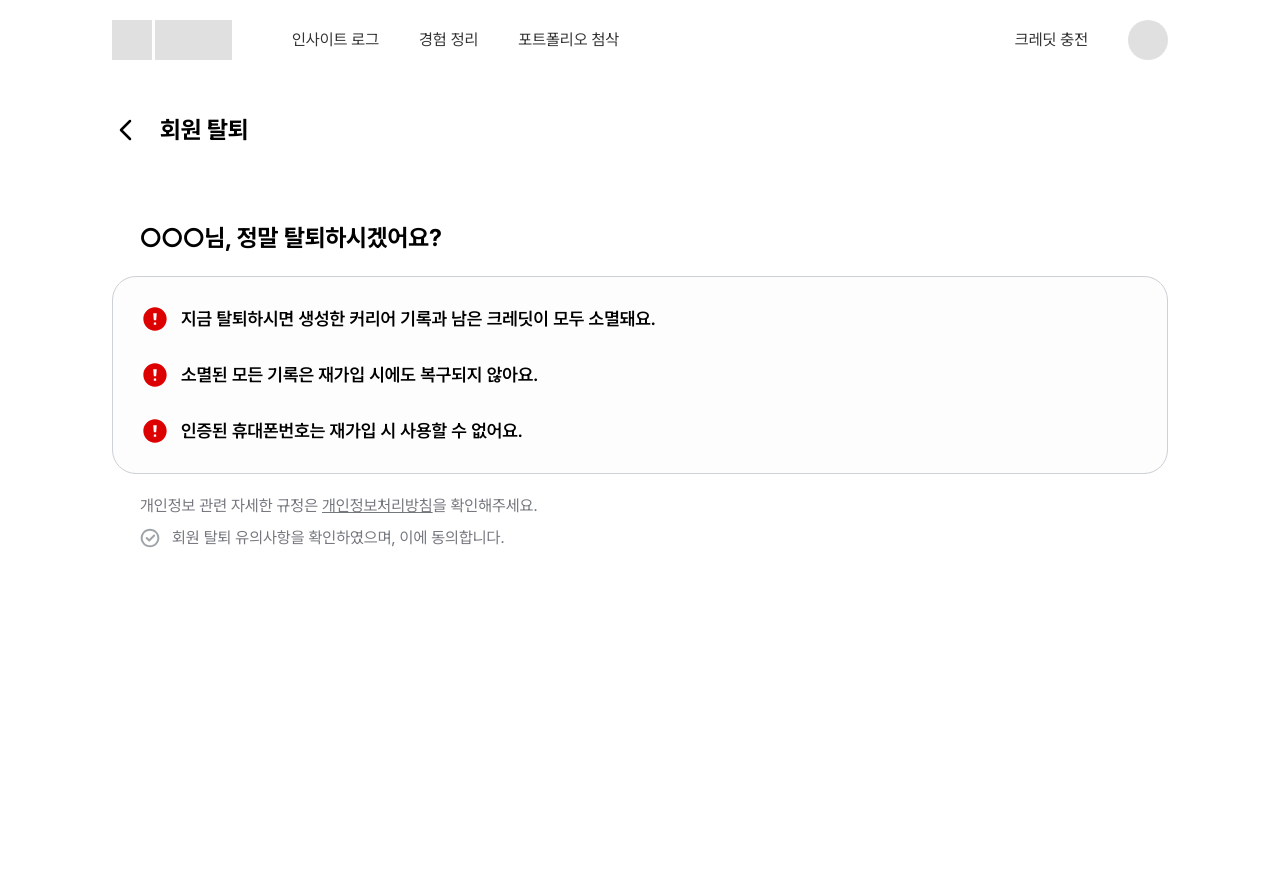
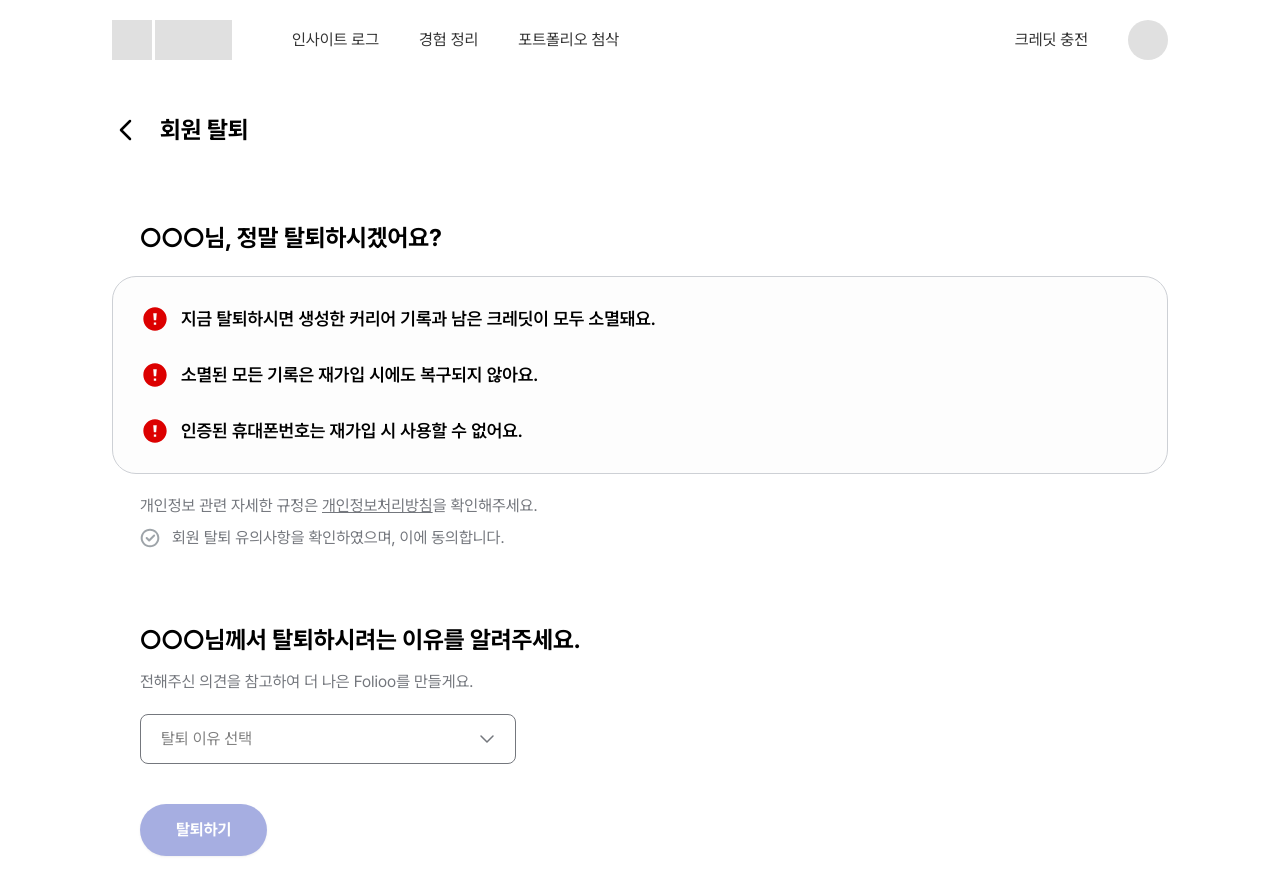
Before and after one commit to Teamie71/folioo-front, a Next.js app: page /withdraw in a window 1280 px wide. Before the commit the page ends 800 px from the top, so only its background shows below. Built offline with nearby package versions, Linux system fonts and the light colour scheme.

Commit message:
✨ Feat: Dropdown 컴포넌트 사용하여 아래 섹션 UI 구현

```diff
--- a/src/app/(main)/withdraw/page.tsx
+++ b/src/app/(main)/withdraw/page.tsx
@@ -6,12 +6,21 @@ import * as CheckboxPrimitive from '@radix-ui/react-checkbox';
 import { BackButton } from '@/components/BackButton';
 import { CommonButton } from '@/components/CommonButton';
 import { Checkbox } from '@/components/ui/CheckBox';
+import { Dropdown } from '@/components/Dropdown';
 
 export default function WithdrawPage() {
   const router = useRouter();
   const [isAgreed, setIsAgreed] = useState(false);
+  const [withdrawReason, setWithdrawReason] = useState<string>('');
   // TODO: 실제 사용자 이름으로 교체 필요
   const userName = '○○○';
+
+  const withdrawReasons = [
+    { id: '1', label: '이미 취업에 성공했어요.' },
+    { id: '2', label: '크레딧 금액이 너무 비싸요.' },
+    { id: '3', label: '생성된 결과물이 마음에 들지 않아요.' },
+    { id: '4', label: '기타' },
+  ];
 
   const handleWithdraw = () => {
     if (!isAgreed) return;
@@ -171,6 +180,38 @@ export default function WithdrawPage() {
             회원 탈퇴 유의사항을 확인하였으며, 이에 동의합니다.
           </label>
         </div>
+        <div className='mt-[4.5rem] pl-[1.75rem]'>
+            <h2 className='text-[1.5rem] font-bold text-[#000000]'>
+              {userName}님께서 탈퇴하시려는 이유를 알려주세요.
+            </h2>
+        </div>
+        <div className='mt-[0.75rem] h-[1.5rem] text-[1rem] text-[#74777D] pl-[1.75rem] leading-[1.5rem]'>
+          전해주신 의견을 참고하여 더 나은 Folioo를 만들게요.
+        </div>
+        {/* 탈퇴 이유 선택 드롭다운 */}
+        <div className='mt-[1.25rem] pl-[1.75rem]'>
+          <Dropdown
+            items={withdrawReasons}
+            placeholder='탈퇴 이유 선택'
+            value={withdrawReason}
+            onChange={setWithdrawReason}
+            inputClassName='w-[23.5rem]'
+            menuClassName='w-[23.5rem]'
+          />
+        </div>
+        {/* 탈퇴 버튼 */}
+          <div className='mt-[2.5rem] pl-[1.75rem]'>
+            <CommonButton
+              variantType='Primary'
+              px='2.25rem'
+              py='0.875rem'
+              onClick={handleWithdraw}
+              disabled={!isAgreed}
+              className={!isAgreed ? 'opacity-50 cursor-not-allowed' : ''}
+            >
+              탈퇴하기
+            </CommonButton>
+          </div>
         </div>
       </div>
     </div>
```
